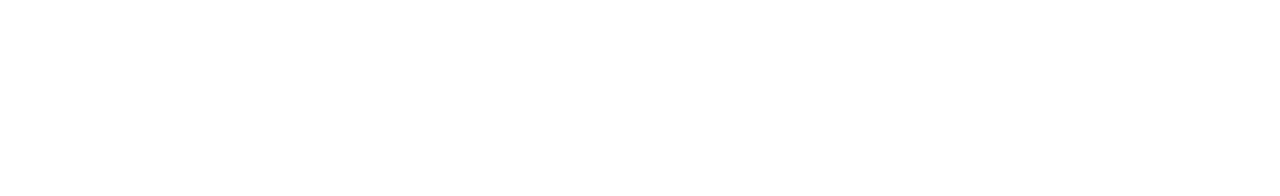
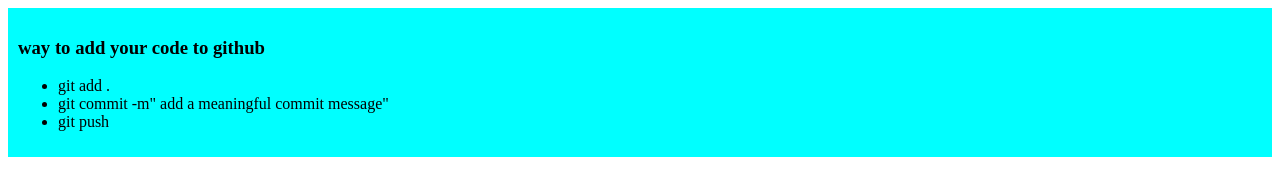
Before and after one commit to Rahi0967/my-first-github-repo, a plain HTML site: page index.html in a window 1280 px wide. Drawn offline with Linux system fonts and the light colour scheme.

Commit message:
Added a paragraph with background color

```diff
--- /dev/null
+++ b/Style2/blog.css
@@ -0,0 +1,5 @@
+div{
+
+    background-color: aqua;
+    padding: 10px;
+}
--- a/index.html
+++ b/index.html
@@ -4,8 +4,23 @@
     <meta charset="UTF-8">
     <meta name="viewport" content="width=device-width, initial-scale=1.0">
     <title>My First Ever Github Repo</title>
+    <link rel="stylesheet" href="Style2/blog.css">
 </head>
 <body>
 
+     <div>
+    <h3>way to add your code to github</h3>
+
+    <ul>
+        <li>git add .</li>
+        <li>git commit -m" add a meaningful commit message"</li>
+        <li>git push</li>
+
+    </ul>
+
+
+      </div>
+
+
 </body>
 </html>
```
